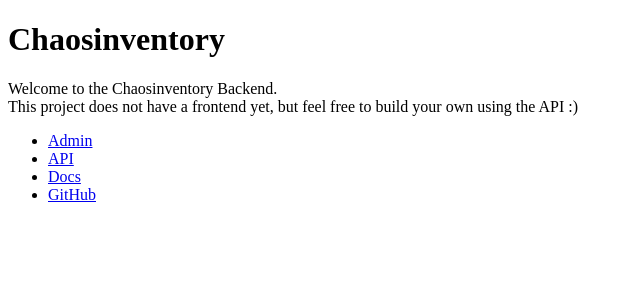
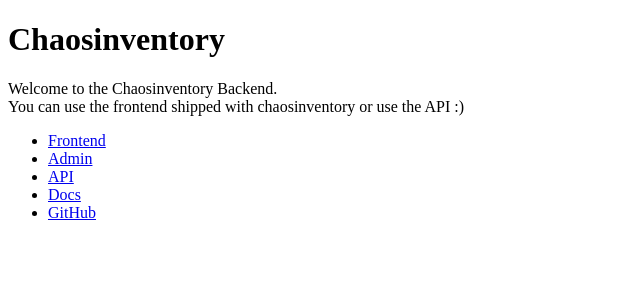
Before and after one commit to chaosinventory/chaosinventory, a Django app: page / in a window 1280 px wide. Shown: the top 300 px of the page, without its empty margins (0-640 px from the left). Run offline with Django 3.2, Linux system fonts and the light colour scheme.

Commit message:
Include the frontend in the welcome page

```diff
--- a/src/chaosinventory/base/templates/base/index.html
+++ b/src/chaosinventory/base/templates/base/index.html
@@ -3,8 +3,9 @@
 {% block content %}
 <h1>Chaosinventory</h1>
 <p>Welcome to the Chaosinventory Backend.<br>
-This project does not have a frontend yet, but feel free to build your own using the API :)</p>
+You can use the frontend shipped with chaosinventory or use the API :)</p>
 <ul>
+  <li><a href="/app/">Frontend</a></li>
   <li><a href="/admin/">Admin</a></li>
   <li><a href="/api/">API</a></li>
   <li><a href="https://chaosinventory.readthedocs.io/projects/core/" target="_blank">Docs</a></li>
```
